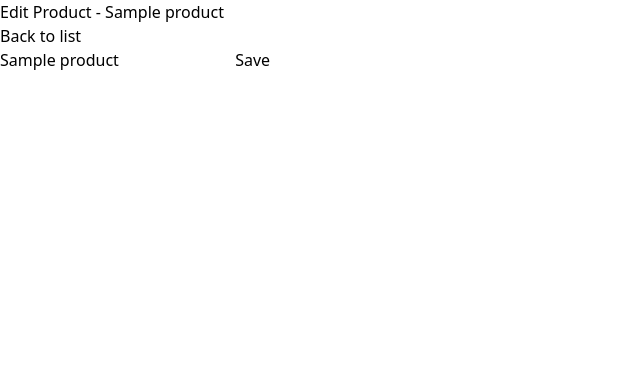
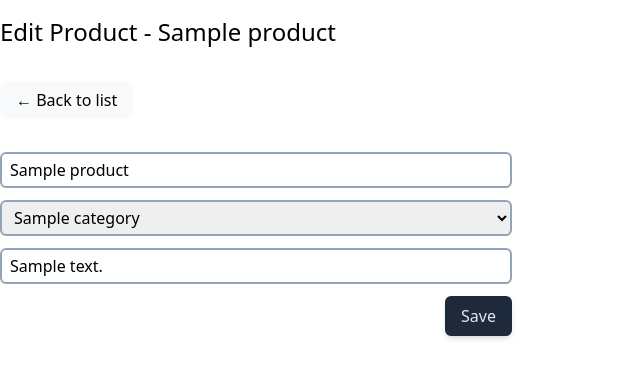
Before and after one commit to RonelTheGreat/inventory-app, a PHP site: template views/products/edit.php in a window 1280 px wide. Shown: the top 378 px of the page, without its empty margins (0-640 px from the left). Run offline with PHP 8.4, Linux system fonts and the light colour scheme; the template is opened without the code that fills it: most values are stand-ins (such as "Sample title", 1, 10 or a date in 2020); style sheets or scripts are compiled from the project's sources; some libraries are stand-ins or nearby versions.

Commit message:
Updated add/edit template

```diff
--- a/views/products/edit.php
+++ b/views/products/edit.php
@@ -1,10 +1,36 @@
-<h1>Edit Product - <?= $product['name']; ?> </h1>
+<div class="w-2/5 my-4">
+	<h1 class="text-2xl mb-10">Edit Product - <?= $product['name']; ?> </h1>
 
-<div><a href="/index.php?p=products&action=list">Back to list</a></div>
+	<div class="mb-10">
+		<a href="/index.php?p=products&action=list" class="custom-secondary-button">
+			&larr; Back to list
+		</a>
+	</div>
 
-<form method="POST">
-	<div><?= $error ?? ''; ?></div>
+	<form method="POST">
+		<?php include_once ROOT_DIR . '/views/includes/alert-error.php'; ?>
+		<?php include_once ROOT_DIR . '/views/includes/alert-success.php'; ?>
 
-	<input type="text" name="name" value="<?= $product['name'] ?>">
-	<button type="submit">Save</button>
-</form>
+		<div class="mb-3">
+			<input type="text" name="name" value="<?= $product['name']; ?>" class="w-full custom-input">
+		</div>
+
+		<div class="mb-3">
+			<select name="category" class="w-full custom-input">
+				<?php foreach ($categories as $category) : ?>
+					<option value="<?= $category['id']; ?>" <?= $category['id'] === $product['category_id'] ? 'selected': ''; ?>>
+						<?= $category['name']; ?>
+					</option>
+				<?php endforeach; ?>
+			</select>
+		</div>
+
+		<div class="mb-3">
+			<input type="text" name="description" placeholder="Description" value="<?= $product['description']; ?>" class="w-full custom-input">
+		</div>
+
+		<div class="flex flex-row items-center justify-end">
+			<button type="submit" class="custom-primary-button">Save</button>
+		</div>
+	</form>
+</div>
```
Also changed, not shown: views/products/add.php (+8 -22 lines).
